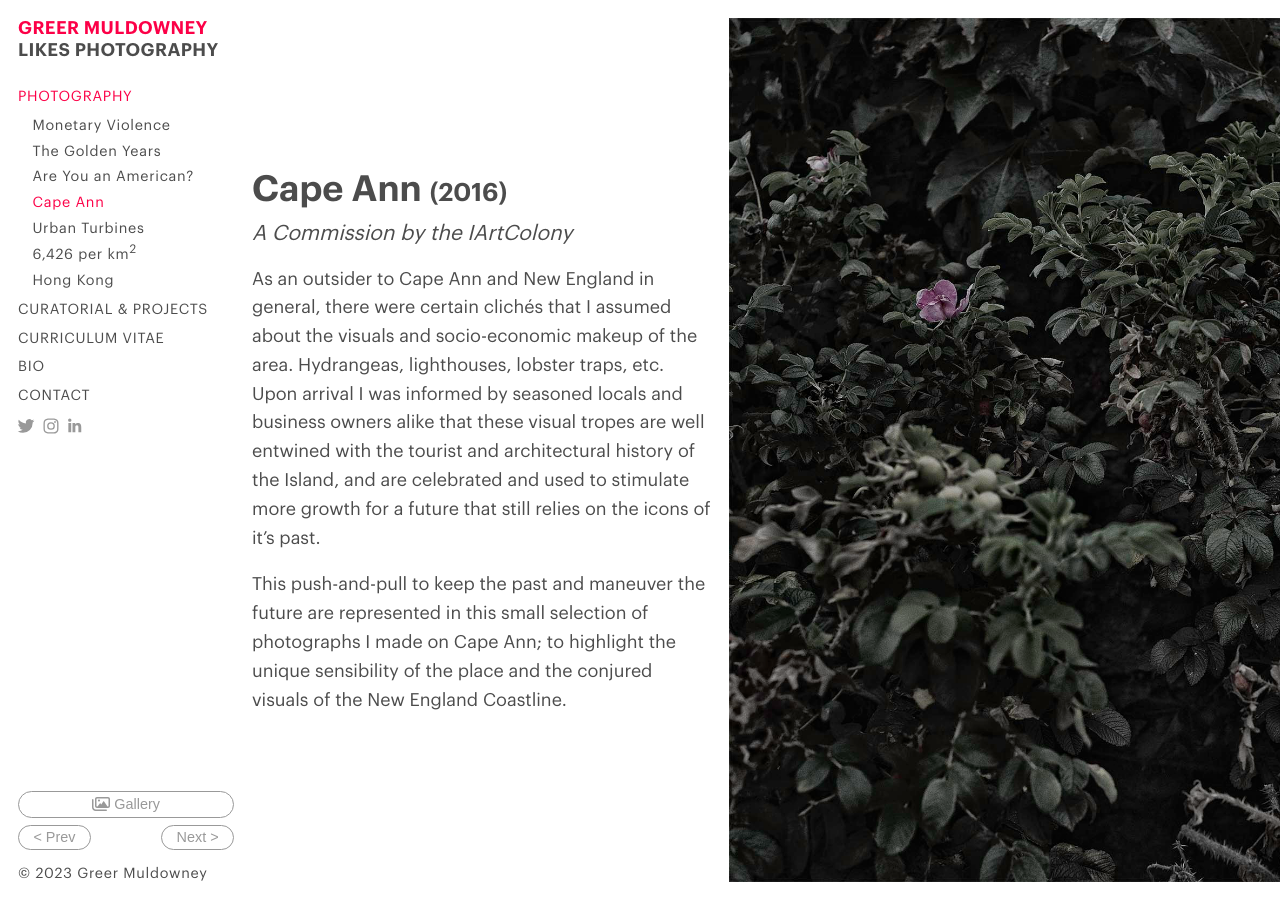
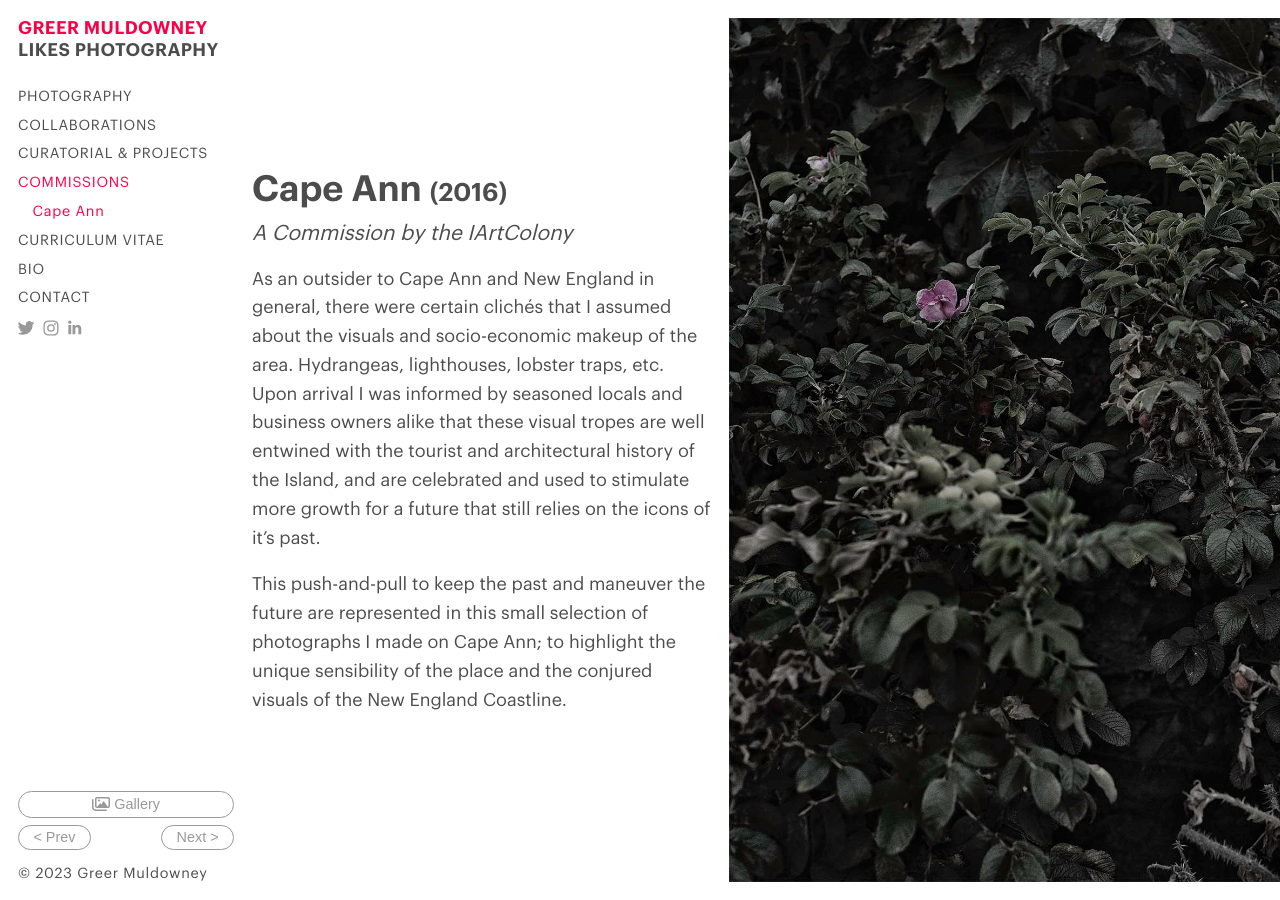
Before and after one commit to greermuldowney/greermuldowney-com, a Jekyll site: the page built from commissions/_posts/2016-01-01-cape-ann.md, in a window 1280 px wide. Built offline with Jekyll 4.4.1, drawn with Linux system fonts in a browser that asks for light colours.

Commit message:
Add Collaboration and Commission sections

```diff
--- a/_config.yml
+++ b/_config.yml
@@ -42,10 +42,20 @@ defaults:
     values:
       layout: "post-photography"
   - scope:
+      path: "collaborations"
+      type: "posts"
+    values:
+      layout: "post-collaboration"
+  - scope:
       path: "curatorial"
       type: "posts"
     values:
       layout: "post-curatorial"
+  - scope:
+      path: "commissions"
+      type: "posts"
+    values:
+      layout: "post-commission"
 
 # Exclude from processing.
 # The following items will not be processed, by default.
--- a/_includes/header.html
+++ b/_includes/header.html
@@ -22,10 +22,22 @@
                 {%- endif -%}
             {%- endfor %}
         </div>
+        <div id="header-collaborations"><span><a href="{{ site.baseurl }}{% link collaborations/index.md %}">Collaborations</a></span></div>
+        <div id="items-collaborations">
+            {% for post in site.categories.collaborations -%}
+            <div class="collaborations-{{ post.title | slugify }}"><a href="{{ post.url | relative_url }}">{{ post.title }}</a></div>
+            {%- endfor %}
+        </div>
         <div id="header-curatorial"><span><a href="{{ site.baseurl }}{% link curatorial/index.md %}">Curatorial & Projects</a></span></div>
         <div id="items-curatorial">
             {% for post in site.categories.curatorial -%}
             <div class="curatorial-{{ post.title | slugify }}"><a href="{{ post.url | relative_url }}">{{ post.title }}</a></div>
+            {%- endfor %}
+        </div>
+        <div id="header-commissions"><span><a href="{{ site.baseurl }}{% link commissions/index.md %}">Commissions</a></span></div>
+        <div id="items-commissions">
+            {% for post in site.categories.commissions -%}
+            <div class="commissions-{{ post.title | slugify }}"><a href="{{ post.url | relative_url }}">{{ post.title }}</a></div>
             {%- endfor %}
         </div>
         <div id="header-cv"><span><a href="{{ site.baseurl }}{% link cv.md %}">Curriculum Vitae</a></span></div>
--- /dev/null
+++ b/_layouts/post-commission.html
@@ -0,0 +1,9 @@
+---
+layout: post-photography
+body-class: page commissions post-commission
+custom-css: post-photography
+custom-js: gallery-navigation
+og-type: article
+---
+
+{{ page.content }}
--- a/assets/site/main.scss
+++ b/assets/site/main.scss
@@ -265,7 +265,9 @@ nav {
         }
     }
     body.photography #menu-items #header-photography,
-    body.curatorial #menu-items #header-curatorial {
+    body.collaborations #menu-items #header-collaborations,
+    body.curatorial #menu-items #header-curatorial,
+    body.commissions #menu-items #header-commissions {
         margin-bottom: 1em;
     }
     body.page #menu-items {
@@ -337,7 +339,9 @@ footer img {
 }
 
 .photography #menu-items #header-photography a,
+.collaborations #menu-items #header-collaborations a,
 .curatorial #menu-items #header-curatorial a,
+.commissions #menu-items #header-commissions a,
 .cv #menu-items #header-cv a,
 .bio #menu-items #header-bio a,
 .contact #menu-items #header-contact a {
@@ -347,11 +351,15 @@ footer img {
     }
 }
 #items-photography,
-#items-curatorial {
+#items-collaborations,
+#items-curatorial,
+#items-commissions {
     display: none;
 }
 .photography #items-photography,
-.curatorial #items-curatorial {
+.collaborations #items-collaborations,
+.curatorial #items-curatorial,
+.commissions #items-commissions {
     display: block;
 }
 
@@ -373,7 +381,9 @@ body.page.{{ category_name }}-{{ post.title | slugify }} #menu-items .{{ categor
 
 // Gallery navigation
 .post-photography #gallery-navigation,
-.post-curatorial #gallery-navigation {
+.post-collaboration #gallery-navigation,
+.post-curatorial #gallery-navigation,
+.post-commission #gallery-navigation {
     display: block;
     margin-bottom: 1em;
     @include breakpoint(mobile) {
```
Also changed, not shown: _layouts/post-collaboration.html (added, +9 -0 lines), collaborations/index.md (added, +11 -0 lines), commissions/index.md (added, +11 -0 lines), collaborations/_posts/2018-01-01-are-you-an-american.md (renamed from photography/_posts/2018-01-01-are-you-an-american.md), commissions/_posts/2016-01-01-cape-ann.md (renamed from photography/_posts/2016-01-01-cape-ann.md).
